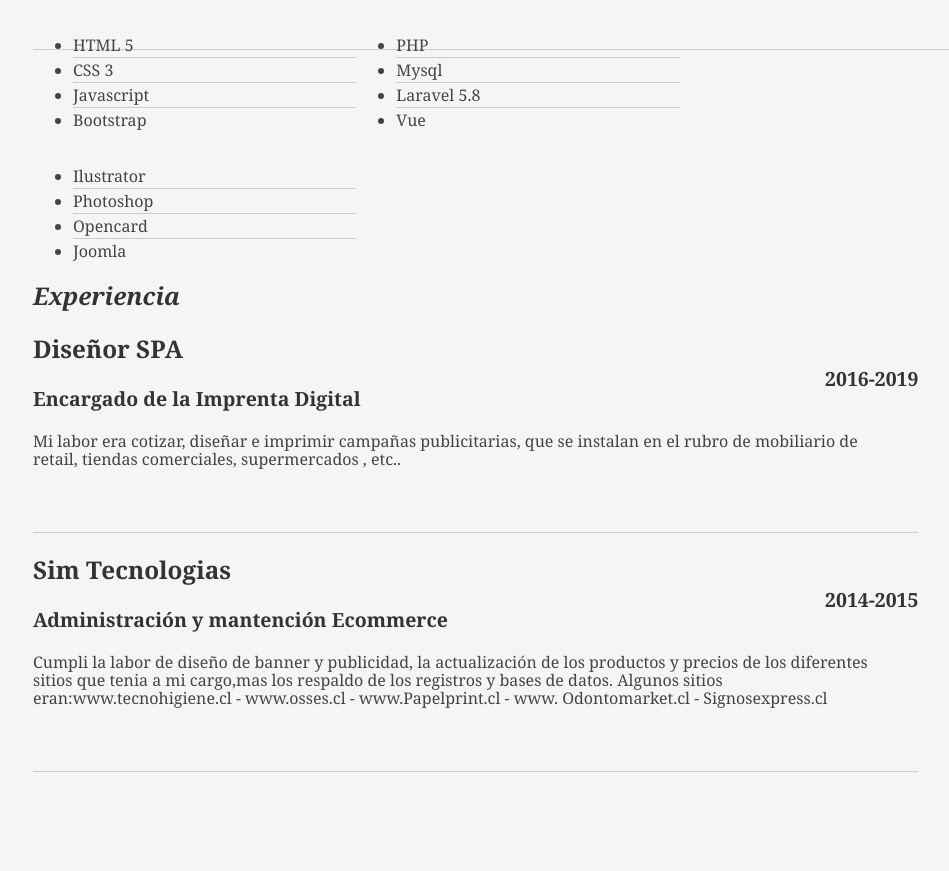
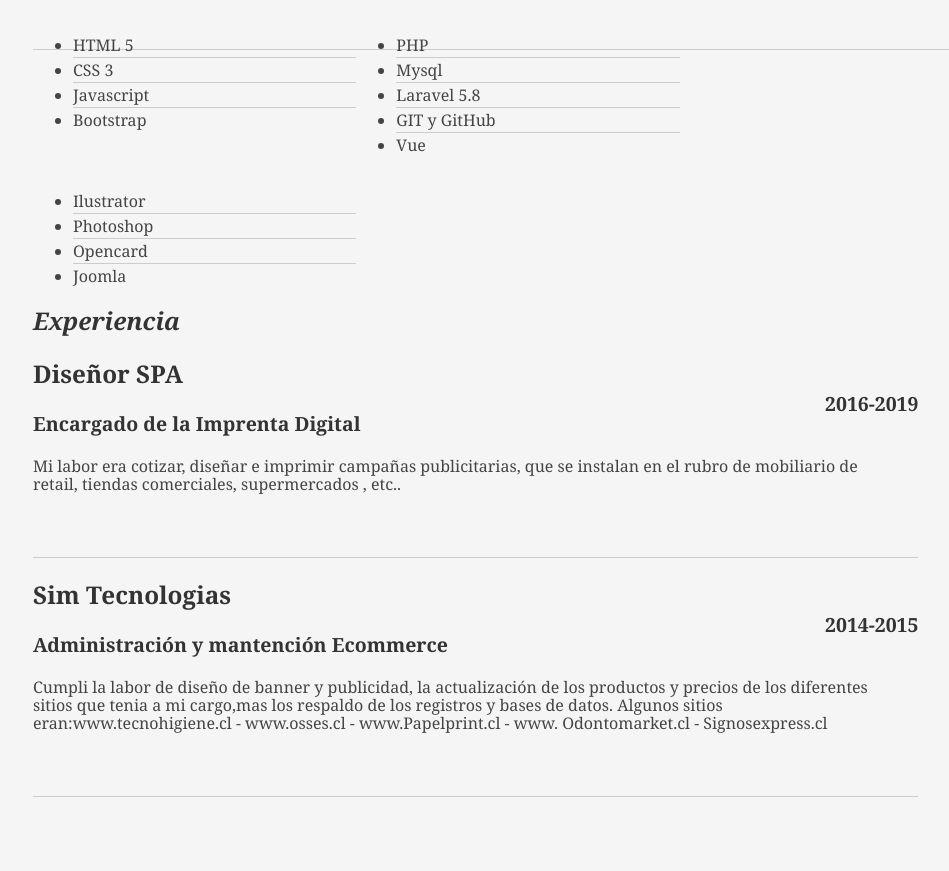
Before and after one commit to RicardoLlanos/Curriculum, a plain HTML site: page index.html in a window 1280 px wide. Shown: the part 1065-1936 px from the top of the page, without its empty margins (55-1004 px from the left). Drawn offline with Linux system fonts and the light colour scheme; a small style sheet from the web is missing.

Commit message:
Agregue texto a la lista

```diff
--- a/index.html
+++ b/index.html
@@ -91,6 +91,7 @@
 								<li>PHP</li>
 								<li>Mysql</li>
 								<li>Laravel 5.8</li>
+								<li>GIT y GitHub</li>
 								<li class="last">Vue</li>
 							</ul>
 
```
